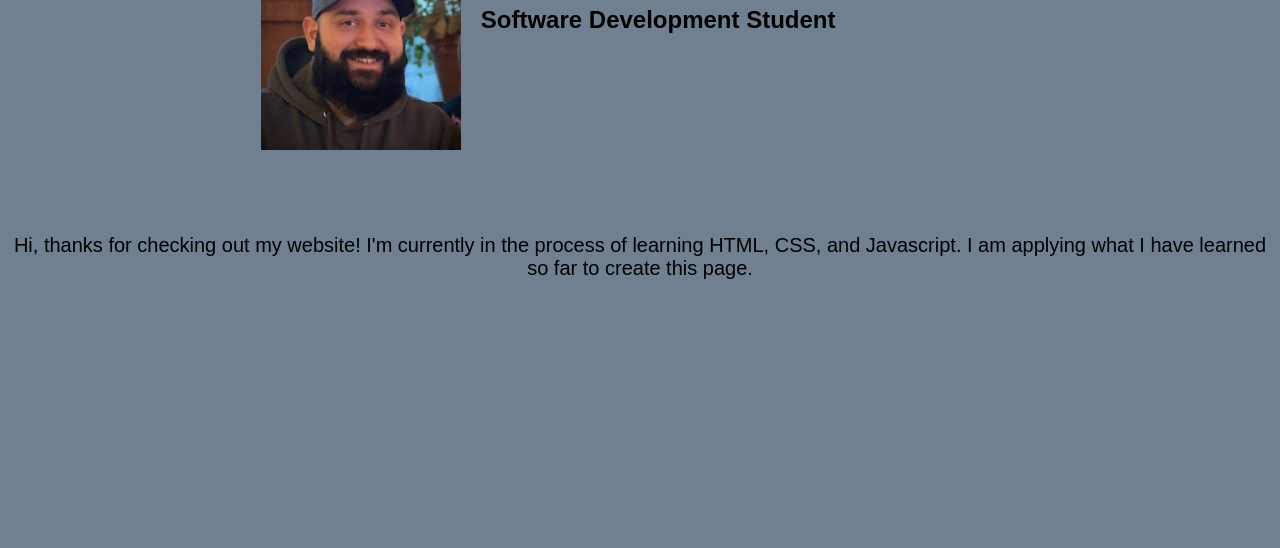
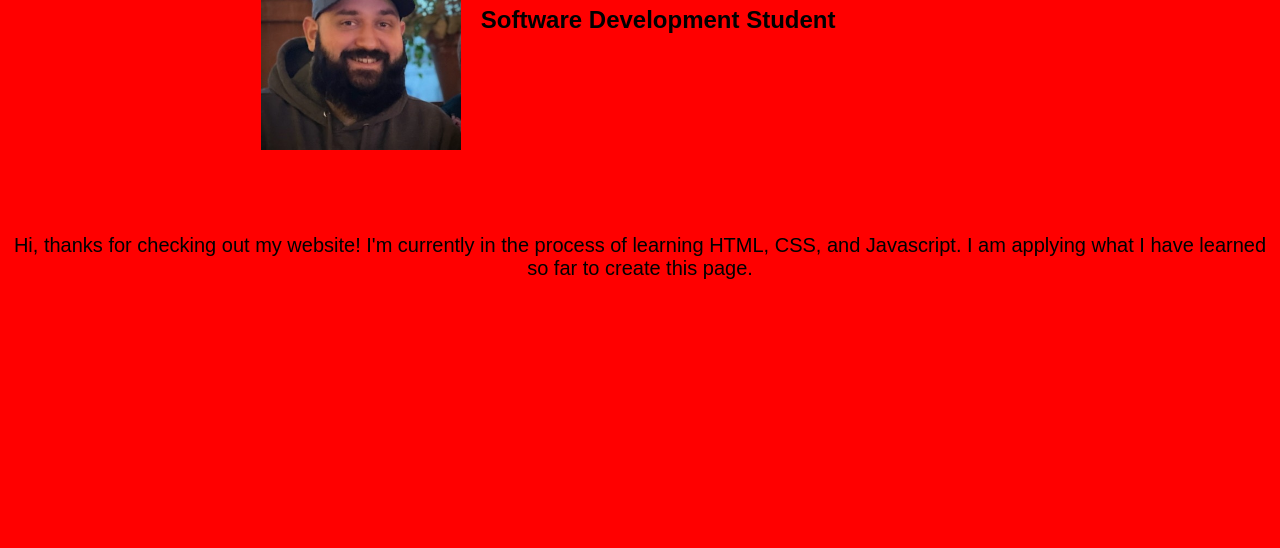
Before and after one commit to abad89/my-first-website, a plain HTML site: page index.html in a window 1280 px wide. Shown: the part 252-800 px from the top of the page. Drawn offline with Linux system fonts and the light colour scheme.

Commit message:
test background color change

```diff
--- a/style.css
+++ b/style.css
@@ -1,5 +1,5 @@
 body{
-    background: slategray;
+    background: red;
 }
 
 .introPic{
```
